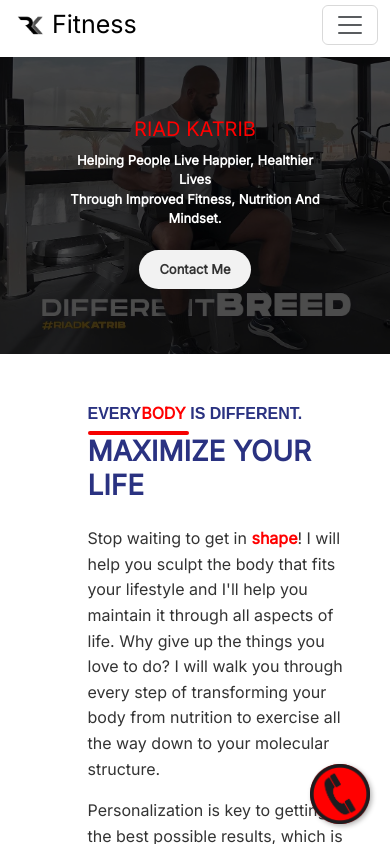
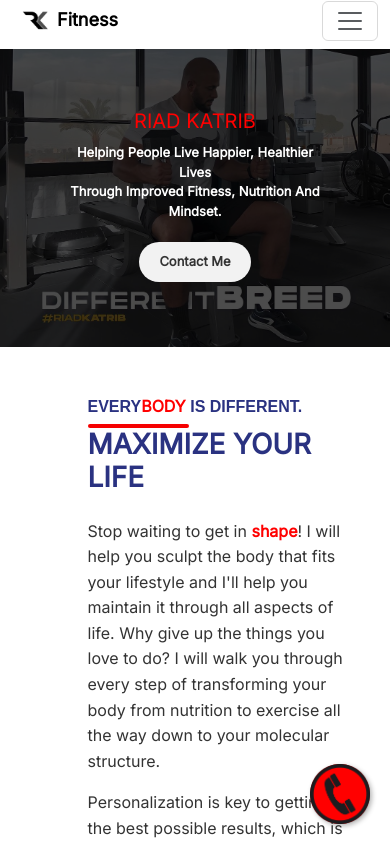
Before and after one commit to MariooY2/PTPortfolio, a React (Vite) app: page / in a window 390 px wide. Shown: the top 844 px of the page. Built offline with nearby package versions, Linux system fonts and the light colour scheme; a web font is replaced by a local one.

Commit message:
fixed all media

```diff
--- a/src/assets/Nav.jsx
+++ b/src/assets/Nav.jsx
@@ -2,10 +2,12 @@ function Nav() {
   return (
     <nav className="navbar navbar-expand-lg navbar-light bg">
       <div className="container-fluid">
-        <a className="navbar-brand" id="Home" style={{ fontSize: "25px" }}>
+        <div className="k">
+        <a className="navbar-brand navelem" id="Home" >
           <img src="Gallery/logof.png" alt="" width="40" height="35" />
           Fitness
         </a>
+        </div>
         <button
           className="navbar-toggler"
           type="button"
--- a/src/assets/forms.jsx
+++ b/src/assets/forms.jsx
@@ -79,7 +79,7 @@ const ContactUs = () => {
                   <h2 className="white mb-3 bolder1">
                     One Free <span className="white">Workout</span>
                   </h2>
-                  <p className="white">
+                  <p className="white flex5">
                     My Workouts are designed to overcome all Plateaus.
                   </p>
                   <div className="formtextcont2 white mb-3">
--- a/src/index.css
+++ b/src/index.css
@@ -11,10 +11,14 @@ html {
   font-family: sans-serif;
   scroll-behavior: smooth;
 }
-
+.navelem{
+  font-size: 25px;
+  font-weight: 600;
+}
 .navbar {
   margin-top: -7px;
 }
+
 
 .navbar-brand img {
   padding-bottom: 4px;
@@ -125,7 +129,12 @@ html {
   display: flex;
   flex-direction: column;
   align-items: center;
-
+  justify-content: center;
+}
+.flex5{
+  display: flex;
+  align-items: center;
+  justify-content: center;
 }
 .content {
   margin-top: 30px;
@@ -475,6 +484,12 @@ input[type="submit"]:hover {
     width: 30px;
     height: 30px;
   }
+  .flex5{
+    font-size: smaller!important;
+  }
+  .navelem{
+    font-size:25px !important;
+  }
 }
 @media (max-width: 700px) {
   .cont {
@@ -486,7 +501,10 @@ input[type="submit"]:hover {
   .footimage {
     width: 150px;
     height: 150px;
+  }.navelem{
+    font-size:22px !important;
   }
+
 }
 @media (max-width: 600px) {
   .cont {
@@ -494,6 +512,9 @@ input[type="submit"]:hover {
   }
   .cont::before {
     background-position-y: -70px; /* Adjust position for smaller screens */
+  }
+  .navelem{
+    font-size:20px !important;
   }
 }
 
@@ -504,6 +525,9 @@ input[type="submit"]:hover {
   .cont::before {
     background-position-y: -60px; /* Adjust position for smaller screens */
   }
+  .k{
+    margin-left: 5px;
+  }
 }
 @media (max-width: 400px) {
   .cont {
@@ -511,6 +535,12 @@ input[type="submit"]:hover {
   }
   .cont::before {
     background-position-y: -50px; /* Adjust position for smaller screens */
+  }
+  .navelem{
+    font-size:18px !important;
+  }
+  .container5{
+    margin-left:30px;
   }
 }
 
@@ -521,7 +551,20 @@ input[type="submit"]:hover {
   .cont::before {
     background-position-y: -40px; /* Adjust position for smaller screens */
   }
+  .textcontainer2{
+    font-size: smaller;
+  }
+  .navelem{
+    font-size:16px !important;
+  }
+  .k{
+    margin-left: 20px;
+  }
+  .container5{
+    margin-left:30px;
+  }
 }
+
 @media (max-width: 300px) {
   .cont {
     padding: 20px;
@@ -529,7 +572,59 @@ input[type="submit"]:hover {
   .cont::before {
     background-position-y: -20px; /* Adjust position for smaller screens */
   }
+  .k{
+    margin-left: 32px;
+  }
+  .container5{
+    margin-left:30px;
+  }
 }
+
+
+@media (max-width: 315px) {
+  .cont {
+    padding: 20px;
+  }
+  .cont::before {
+    background-position-y: -20px; /* Adjust position for smaller screens */
+  }
+  .k{
+    margin-left: 32px;
+  }
+}
+@media (max-width: 295px) {
+  .cont {
+    padding: 20px;
+  }
+  .cont::before {
+    background-position-y: -20px; /* Adjust position for smaller screens */
+  }
+  .k{
+    margin-left: 35px;
+  }
+  .container5{
+    margin-left:50px;
+  }
+}
+
+@media (max-width: 275px) {
+  .cont {
+    padding: 20px;
+  }
+  .cont::before {
+    background-position-y: -20px; /* Adjust position for smaller screens */
+  }
+  .k{
+    margin-left: 38px;
+  }
+  .container5{
+    margin-left:60px;
+  }
+}
+
+
+
+
 @media (max-width: 768px) {
   /* Adjust 768px to your breakpoint preference */
   .content {
```
